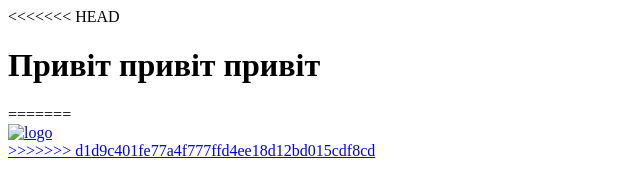
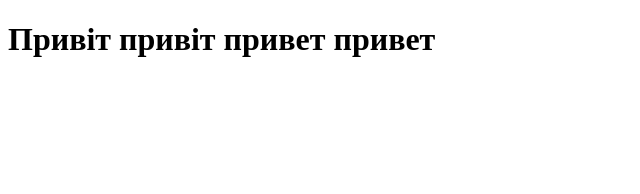
Before and after one commit to Sergey071987/HW1, a plain HTML site: page index.html in a window 1280 px wide. Shown: the whole page, without its empty margins (0-640 px from the left). Drawn offline with Linux system fonts and the light colour scheme.

Commit message:
Update index.html

```diff
--- a/index.html
+++ b/index.html
@@ -7,16 +7,6 @@
     <title>Домашня робота</title>
 </head>
 <body>
-<<<<<<< HEAD
-    <h1>Привіт привіт привіт</h1>
-=======
-    <header>
-        <a href="#">
-            <img src="./images/logo.png" alt="logo"
-        </a>
-    </header>
-    <main></main>
-    <footer></footer>
->>>>>>> d1d9c401fe77a4f777ffd4ee18d12bd015cdf8cd
+    <h1>Привіт привіт привет привет</h1>
 </body>
 </html>
```
